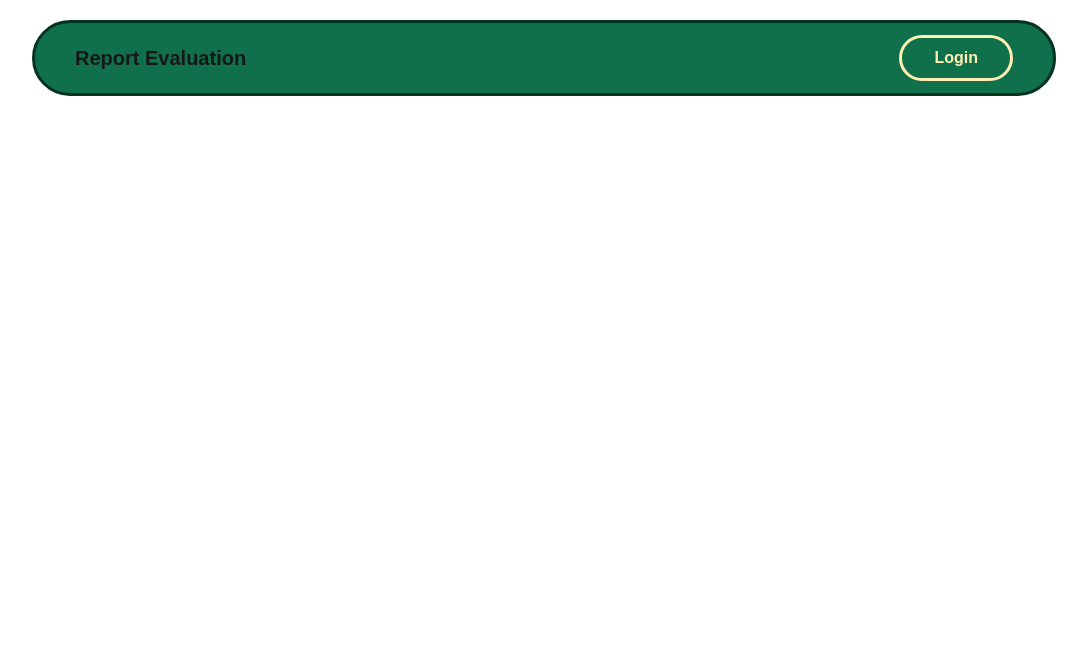
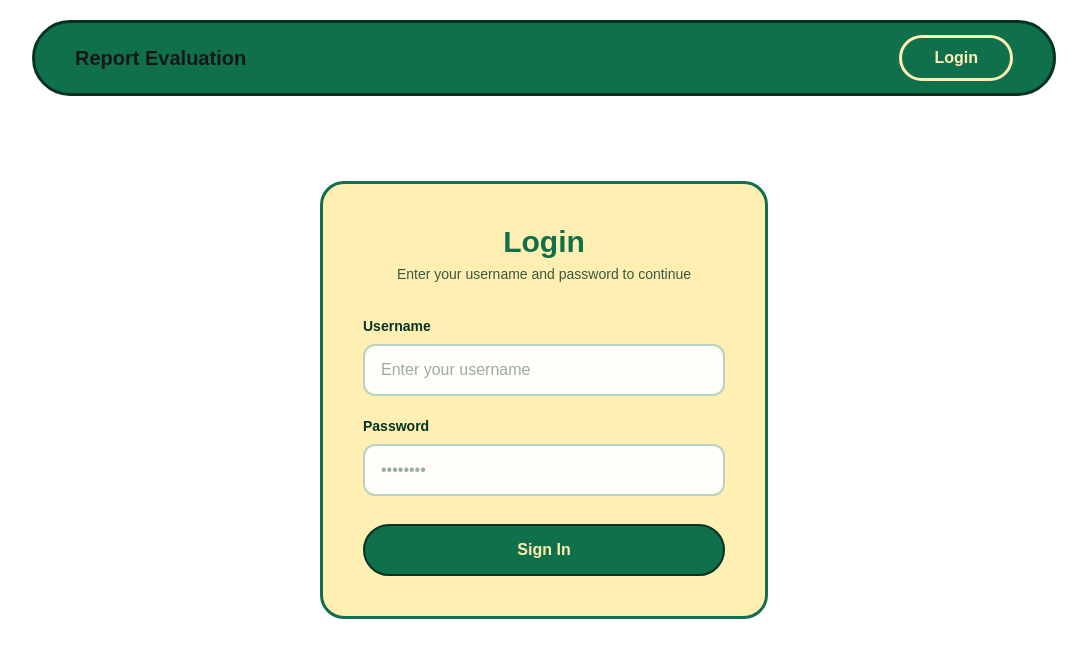
Before and after one commit to Drexus25/evaluation-report-workshop, a Next.js app: page /login in a window 1280 px wide. Shown: the top 658 px of the page, without its empty margins (96-1183 px from the left). Built offline with nearby package versions, Linux system fonts and the light colour scheme.

Commit message:
feat(login): add login page

```diff
--- a/app/login/page.tsx
+++ b/app/login/page.tsx
@@ -1,6 +1,9 @@
+import LoginForm from "@/components/features/LoginForm";
+
 export default function Login() {
     return (
-        <div>
+        <div className="w-full min-h-screen flex justify-center items-center">
+            <LoginForm />
         </div>
     );
 }
--- a/components/features/LoginForm.tsx
+++ b/components/features/LoginForm.tsx
@@ -0,0 +1,71 @@
+"use client";
+
+import { useState } from "react";
+
+export default function LoginForm() {
+  const [username, setUsername] = useState("");
+  const [password, setPassword] = useState("");
+
+  const handleSubmit = (e: React.FormEvent<HTMLFormElement>) => {
+    e.preventDefault();
+    console.log("Login submitted:", { username, password });
+  };
+
+  return (
+    <div className="w-full max-w-md bg-[#FFEFB3] rounded-3xl p-8 sm:p-10 border-3 border-[#10704b]">
+      <div className="text-center mb-8">
+        <h1 className="text-3xl font-extrabold text-[#10704b]">Login</h1>
+        <p className="text-sm text-[#053322]/80 mt-1 font-medium">
+          Enter your username and password to continue
+        </p>
+      </div>
+
+      <form onSubmit={handleSubmit} className="flex flex-col gap-5">
+        <div className="flex flex-col gap-2">
+          <label
+            htmlFor="username"
+            className="text-sm font-bold text-[#053322]"
+          >
+            Username
+          </label>
+          <input
+            id="username"
+            name="username"
+            type="text"
+            required
+            placeholder="Enter your username"
+            value={username}
+            onChange={(e) => setUsername(e.target.value)}
+            className="w-full px-4 py-3 rounded-xl bg-white/90 text-[#053322] placeholder:text-[#053322]/40 border-2 border-[#10704b]/30 focus:border-[#10704b] focus:bg-white focus:outline-none transition-all duration-200"
+          />
+        </div>
+
+        <div className="flex flex-col gap-2">
+          <label
+            htmlFor="password"
+            className="text-sm font-bold text-[#053322]"
+          >
+            Password
+          </label>
+          <input
+            id="password"
+            name="password"
+            type="password"
+            required
+            placeholder="••••••••"
+            value={password}
+            onChange={(e) => setPassword(e.target.value)}
+            className="w-full px-4 py-3 rounded-xl bg-white/90 text-[#053322] placeholder:text-[#053322]/40 border-2 border-[#10704b]/30 focus:border-[#10704b] focus:bg-white focus:outline-none transition-all duration-200"
+          />
+        </div>
+
+        <button
+          type="submit"
+          className="mt-2 w-full py-3 px-6 rounded-full bg-[#10704b] text-[#FFEFB3] font-bold text-base border-2 border-[#053322] hover:bg-[#0d5c3d] hover:shadow-md active:scale-[0.99] cursor-pointer transition-all duration-200"
+        >
+          Sign In
+        </button>
+      </form>
+    </div>
+  );
+}
```
